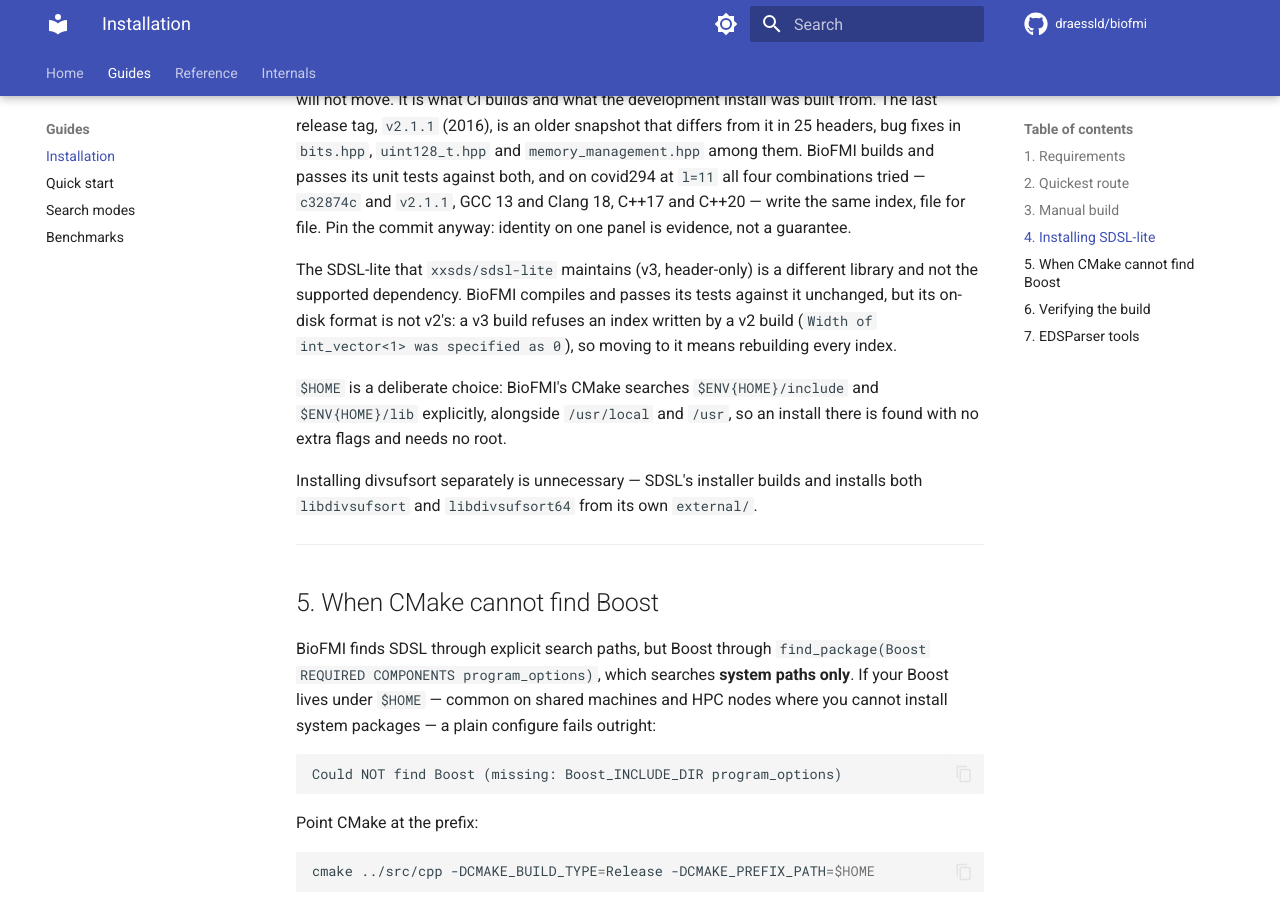
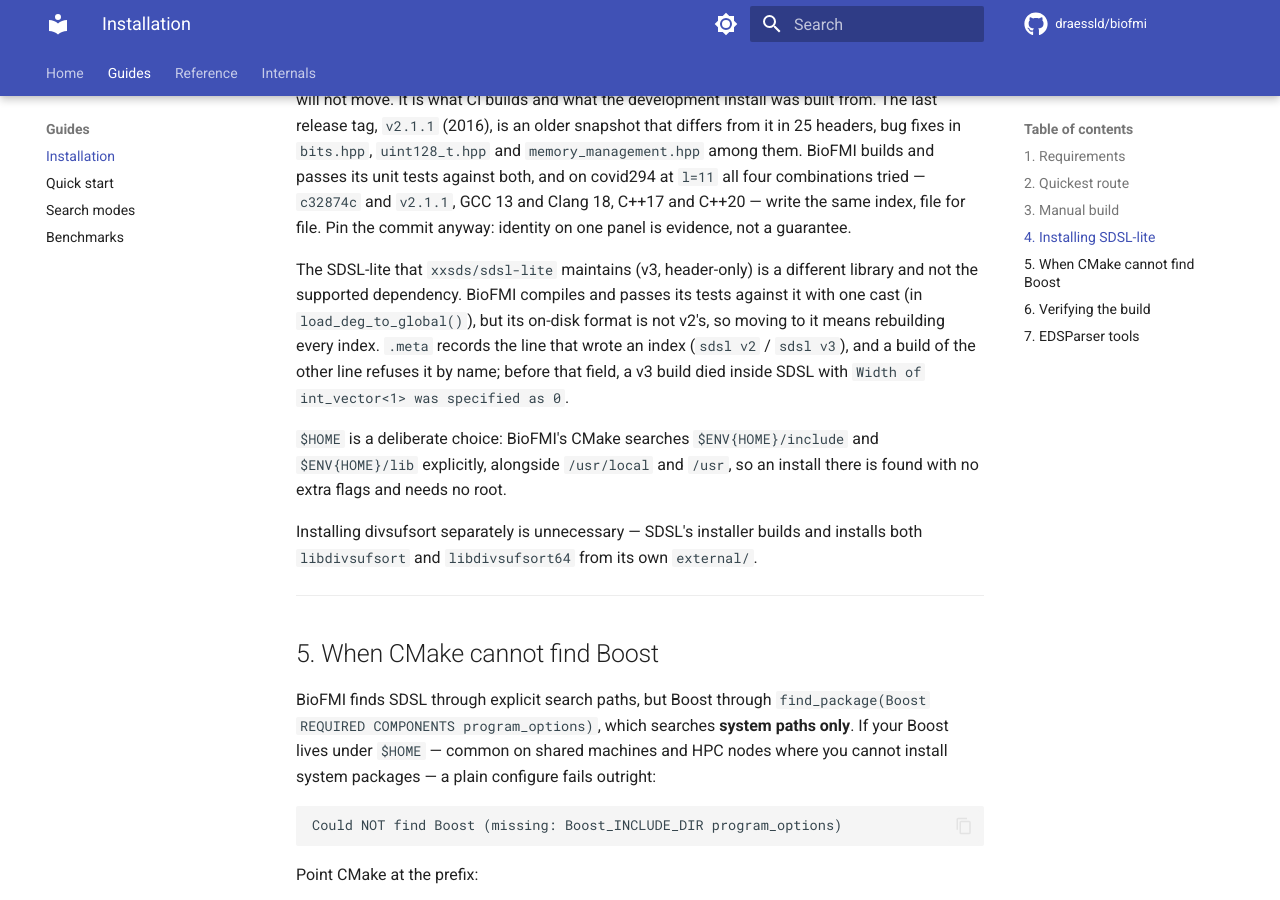
Before and after one commit to draessld/biofmi, an MkDocs documentation site: the page built from docs/installation.md, in a window 1280 px wide and 900 px high, scrolled down 2095 px. Built offline with MkDocs 1.6.1 and Material for MkDocs 9.7.7, drawn with Linux system fonts in a browser that asks for light colours; comment, search, counter and statistics services are not loaded.

Commit message:
todo: §5 — the .meta version check is in, and the v3 re-trial measured
The prerequisite §5 named is done, so a v3 build now refuses a v2 index by name;
installation.md §4 quotes that instead of the SDSL-internal error. The re-trial
on branch sdsl-v3-trial (a BIOFMI_SDSL_V3 build option, no libsdsl/divsufsort
linked) gives identical covid294 l=11 LINEAR output, a 0.07% smaller index,
indistinguishable query time and a 5-20% slower build; the table is in §5.

Co-Authored-By: Claude Opus 5.5 <noreply@anthropic.com>

```diff
--- a/docs/installation.md
+++ b/docs/installation.md
@@ -96,9 +96,10 @@ anyway: identity on one panel is evidence, not a guarantee.
 
 The SDSL-lite that `xxsds/sdsl-lite` maintains (v3, header-only) is a different
 library and not the supported dependency. BioFMI compiles and passes its tests against
-it unchanged, but its on-disk format is not v2's: a v3 build refuses an index written
-by a v2 build (`Width of int_vector<1> was specified as 0`), so moving to it means
-rebuilding every index.
+it with one cast (in `load_deg_to_global()`), but its on-disk format is not v2's, so
+moving to it means rebuilding every index. `.meta` records the line that wrote an index
+(`sdsl v2` / `sdsl v3`), and a build of the other line refuses it by name; before that
+field, a v3 build died inside SDSL with `Width of int_vector<1> was specified as 0`.
 
 `$HOME` is a deliberate choice: BioFMI's CMake searches `$ENV{HOME}/include` and
 `$ENV{HOME}/lib` explicitly, alongside `/usr/local` and `/usr`, so an
```
Also changed, not shown: TODO.md (+42 -9 lines).
